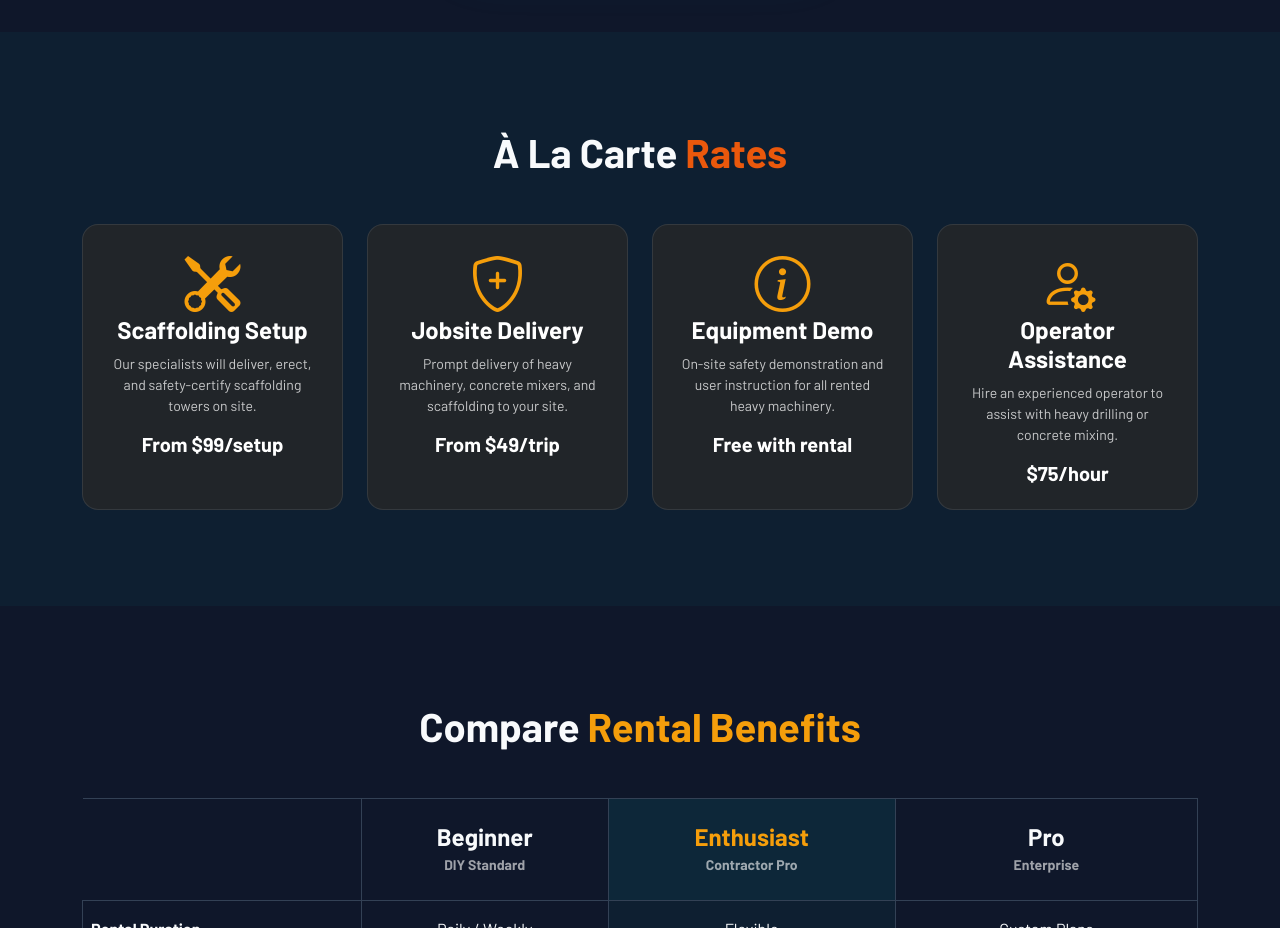
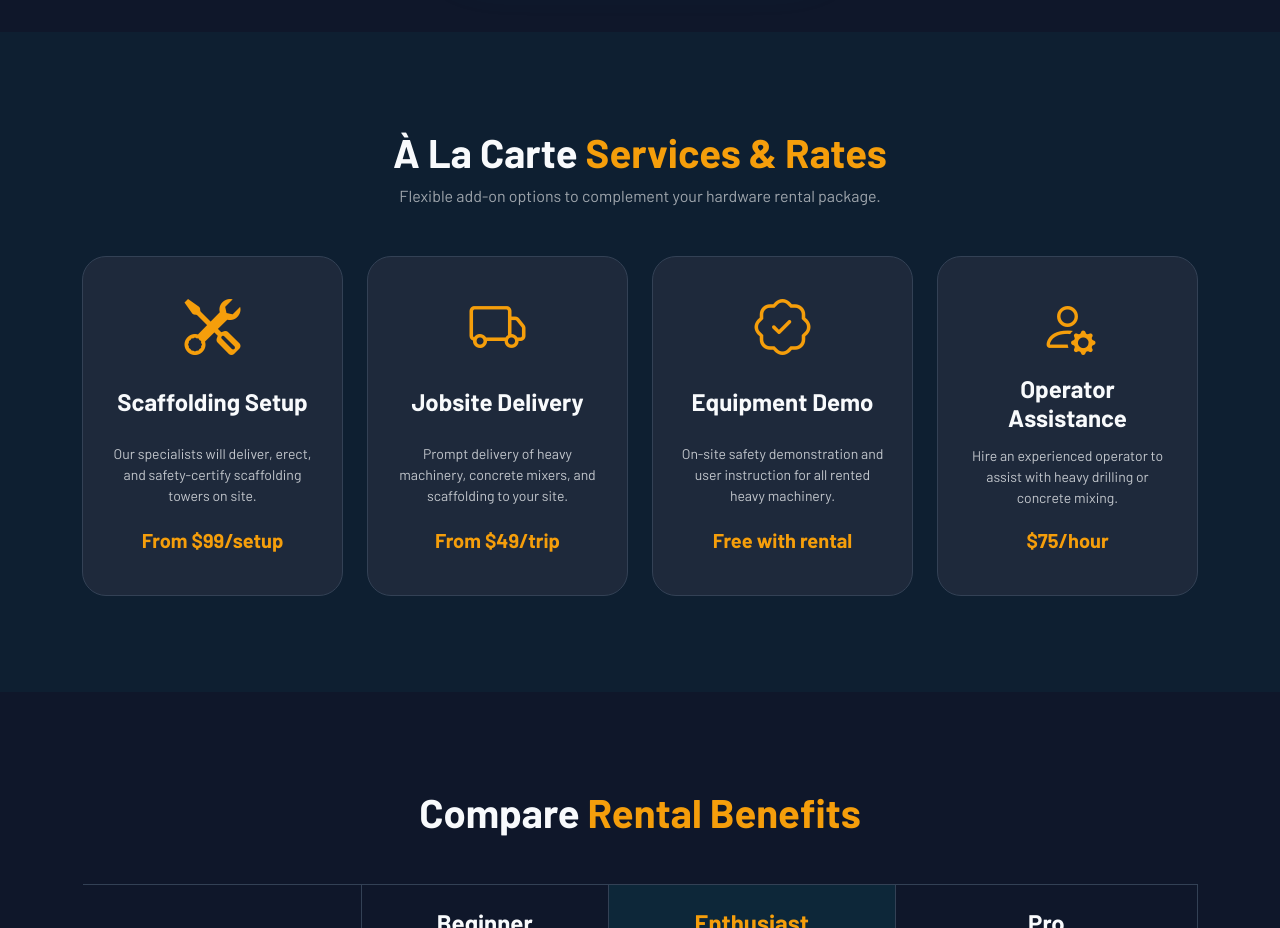
Before and after one commit to HTMLStaticWorks/Local_Hardware_Rental_Service, a plain HTML site: page pricing.html in a window 1280 px wide. Shown: the part 1260-2188 px from the top of the page. Drawn offline with nearby package versions, Linux system fonts and the light colour scheme.

Commit message:
Fix À La Carte section card alignment and heading on pricing page

```diff
--- a/pricing.html
+++ b/pricing.html
@@ -79,6 +79,45 @@
             font-size: 1.2rem;
         }
         .highlight .feature-list i { color: #00ADB5; }
+
+/* Section: Add-on Services Cards */
+        .alacarte-card {
+            background: var(--card-bg);
+            border-radius: 24px;
+            padding: 35px 25px;
+            border: 1px solid var(--border-color);
+            transition: transform 0.3s ease, box-shadow 0.3s ease, border-color 0.3s ease;
+            height: 100%;
+            display: flex;
+            flex-direction: column;
+            align-items: center;
+            text-align: center;
+        }
+        .alacarte-card:hover {
+            transform: translateY(-10px);
+            border-color: var(--color-secondary);
+            box-shadow: 0 15px 35px rgba(245, 158, 11, 0.2);
+        }
+        .alacarte-card .card-title-box {
+            min-height: 54px;
+            display: flex;
+            align-items: center;
+            justify-content: center;
+            margin-bottom: 12px;
+        }
+        .alacarte-card p {
+            flex-grow: 1;
+            display: flex;
+            align-items: center;
+            justify-content: center;
+            margin-bottom: 20px;
+        }
+        .alacarte-card .price-tag {
+            margin-top: auto;
+            font-size: 1.25rem;
+            font-weight: 700;
+            color: var(--color-secondary);
+        }
 
         /* Section 5: FAQ Accordion */
         .accordion-button { background-color: var(--card-bg); color: var(--text-color) !important; }
@@ -207,38 +246,47 @@
 <!-- Section: Add-on Services -->
 <section class="py-5 bg-opacity-10" style="background-color: rgba(0, 173, 181, 0.05);">
 <div class="container py-5 text-center">
-<h2 class="display-6 fw-bold mb-5 reveal-fade-up">À La Carte <span class="text-accent-custom">Rates</span></h2>
+<h2 class="display-6 fw-bold mb-2 reveal-fade-up">À La Carte <span class="text-secondary-custom">Services &amp; Rates</span></h2>
+<p class="text-muted mb-5 reveal-fade-up">Flexible add-on options to complement your hardware rental package.</p>
 <div class="row g-4 justify-content-center reveal-zoom-in">
 <div class="col-lg-3 col-md-6">
-<div class="p-4 bg-dark rounded-4 h-100 border border-secondary border-opacity-25 transition-transform hover-scale" onmouseout="this.style.transform='translateY(0)'" onmouseover="this.style.transform='translateY(-10px)'" style="transition: transform 0.3s;">
+<div class="alacarte-card">
 <i class="bi bi-tools display-4 text-secondary-custom mb-3"></i>
-<h4 class="fw-bold text-white">Scaffolding Setup</h4>
-<p class="text-white opacity-75 small">Our specialists will deliver, erect, and safety-certify scaffolding towers on site.</p>
-<h5 class="text-white fw-bold mb-0">From $99/setup</h5>
+<div class="card-title-box">
+<h4 class="fw-bold mb-0">Scaffolding Setup</h4>
+</div>
+<p class="opacity-75 small">Our specialists will deliver, erect, and safety-certify scaffolding towers on site.</p>
+<h5 class="price-tag">From $99/setup</h5>
 </div>
 </div>
 <div class="col-lg-3 col-md-6">
-<div class="p-4 bg-dark rounded-4 h-100 border border-secondary border-opacity-25 transition-transform hover-scale" onmouseout="this.style.transform='translateY(0)'" onmouseover="this.style.transform='translateY(-10px)'" style="transition: transform 0.3s;">
-<i class="bi bi-shield-plus display-4 text-secondary-custom mb-3"></i>
-<h4 class="fw-bold text-white">Jobsite Delivery</h4>
-<p class="text-white opacity-75 small">Prompt delivery of heavy machinery, concrete mixers, and scaffolding to your site.</p>
-<h5 class="text-white fw-bold mb-0">From $49/trip</h5>
+<div class="alacarte-card">
+<i class="bi bi-truck display-4 text-secondary-custom mb-3"></i>
+<div class="card-title-box">
+<h4 class="fw-bold mb-0">Jobsite Delivery</h4>
+</div>
+<p class="opacity-75 small">Prompt delivery of heavy machinery, concrete mixers, and scaffolding to your site.</p>
+<h5 class="price-tag">From $49/trip</h5>
 </div>
 </div>
 <div class="col-lg-3 col-md-6">
-<div class="p-4 bg-dark rounded-4 h-100 border border-secondary border-opacity-25 transition-transform hover-scale" onmouseout="this.style.transform='translateY(0)'" onmouseover="this.style.transform='translateY(-10px)'" style="transition: transform 0.3s;">
-<i class="bi bi-info-circle display-4 text-secondary-custom mb-3"></i>
-<h4 class="fw-bold text-white">Equipment Demo</h4>
-<p class="text-white opacity-75 small">On-site safety demonstration and user instruction for all rented heavy machinery.</p>
-<h5 class="text-white fw-bold mb-0">Free with rental</h5>
+<div class="alacarte-card">
+<i class="bi bi-patch-check display-4 text-secondary-custom mb-3"></i>
+<div class="card-title-box">
+<h4 class="fw-bold mb-0">Equipment Demo</h4>
+</div>
+<p class="opacity-75 small">On-site safety demonstration and user instruction for all rented heavy machinery.</p>
+<h5 class="price-tag">Free with rental</h5>
 </div>
 </div>
 <div class="col-lg-3 col-md-6">
-<div class="p-4 bg-dark rounded-4 h-100 border border-secondary border-opacity-25 transition-transform hover-scale" onmouseout="this.style.transform='translateY(0)'" onmouseover="this.style.transform='translateY(-10px)'" style="transition: transform 0.3s;">
+<div class="alacarte-card">
 <i class="bi bi-person-gear display-4 text-secondary-custom mb-3"></i>
-<h4 class="fw-bold text-white">Operator Assistance</h4>
-<p class="text-white opacity-75 small">Hire an experienced operator to assist with heavy drilling or concrete mixing.</p>
-<h5 class="text-white fw-bold mb-0">$75/hour</h5>
+<div class="card-title-box">
+<h4 class="fw-bold mb-0">Operator Assistance</h4>
+</div>
+<p class="opacity-75 small">Hire an experienced operator to assist with heavy drilling or concrete mixing.</p>
+<h5 class="price-tag">$75/hour</h5>
 </div>
 </div>
 </div>
```
